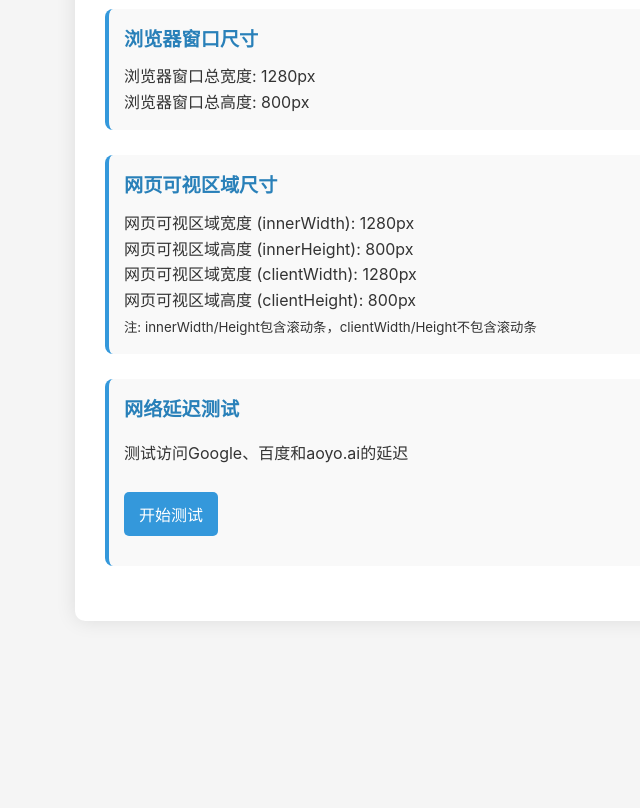
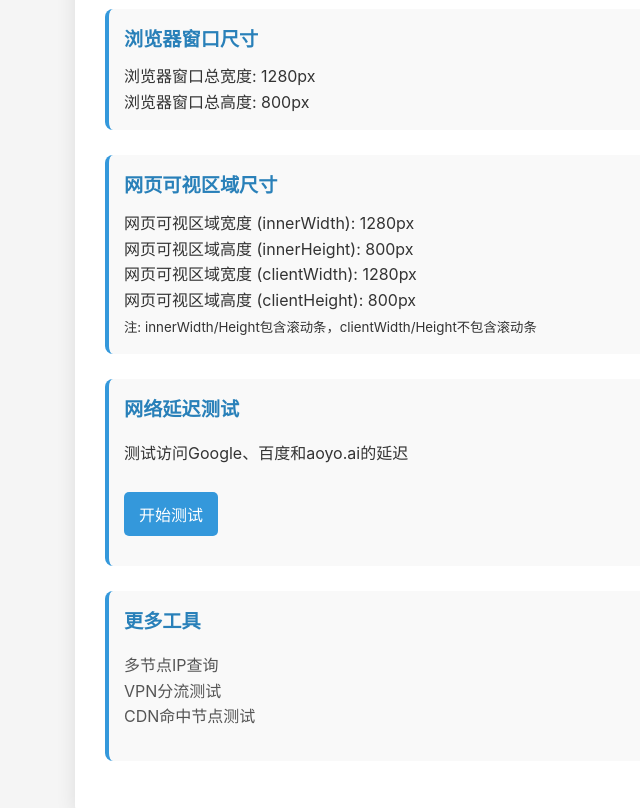
Before and after one commit to aooyoo/whatsmyua.site, a plain HTML site: page index.html in a window 1280 px wide. Shown: the part 648-1456 px from the top of the page, without its empty margins (135-775 px from the left). Before the commit the page ends 1289 px from the top, so only its background shows below. Drawn offline with Linux system fonts and the light colour scheme; no server answers.

Commit message:
Update index.html
add more tools link

```diff
--- a/index.html
+++ b/index.html
@@ -1,5 +1,6 @@
 <!DOCTYPE html>
 <html lang="zh-CN">
+
 <head>
     <meta charset="UTF-8">
     <meta name="viewport" content="width=device-width, initial-scale=1.0">
@@ -148,6 +149,17 @@
             background-color: #2c3e50;
         }
 
+        .info-value a {
+            color: #555;
+            text-decoration: none;
+            transition: color 0.3s;
+        }
+
+        .info-value a:hover {
+            color: #333;
+            text-decoration: underline;
+        }
+
         @media (max-width: 600px) {
             .container {
                 padding: 15px;
@@ -163,6 +175,7 @@
         }
     </style>
 </head>
+
 <body>
     <div class="language-switcher">
         <button id="zh-btn" class="language-btn active">中文</button>
@@ -205,6 +218,20 @@
                 <div id="speed-test-results" class="speed-test-results"></div>
             </div>
         </div>
+
+        <div class="info-section">
+            <div class="info-title" id="tools-title">更多工具</div>
+            <div class="info-value">
+                <p>
+                    <a href="https://ip111.cn/" target="_blank" rel="noopener noreferrer"
+                        id="link-multinode">多节点IP查询</a><br>
+                    <a href="https://ip.skk.moe/split-tunnel" target="_blank" rel="noopener noreferrer"
+                        id="link-vpn">VPN分流测试</a><br>
+                    <a href="https://ip.skk.moe/cdn-node-lookup" target="_blank" rel="noopener noreferrer"
+                        id="link-cdn">CDN命中节点测试</a>
+                </p>
+            </div>
+        </div>
     </div>
 
     <script>
@@ -245,7 +272,11 @@
                 'isp': 'ISP',
                 'coordinates': '经纬度',
                 'unknown': '未知',
-                'connection-failed': '连接失败'
+                'connection-failed': '连接失败',
+                'tools-title': '更多工具',
+                'link-multinode': '多节点IP查询',
+                'link-vpn': 'VPN分流测试',
+                'link-cdn': 'CDN命中节点测试'
             },
             'en': {
                 'page-title': 'Your Client Information',
@@ -282,7 +313,11 @@
                 'isp': 'ISP',
                 'coordinates': 'Coordinates',
                 'unknown': 'Unknown',
-                'connection-failed': 'Connection Failed'
+                'connection-failed': 'Connection Failed',
+                'tools-title': 'More Tools',
+                'link-multinode': 'Multi-node IP Query',
+                'link-vpn': 'VPN Split Tunnel Test',
+                'link-cdn': 'CDN Node Lookup Test'
             }
         };
 
@@ -294,7 +329,7 @@
             const zhBtn = document.getElementById('zh-btn');
             const enBtn = document.getElementById('en-btn');
 
-            zhBtn.addEventListener('click', function() {
+            zhBtn.addEventListener('click', function () {
                 if (currentLang !== 'zh') {
                     currentLang = 'zh';
                     updateLanguage();
@@ -303,7 +338,7 @@
                 }
             });
 
-            enBtn.addEventListener('click', function() {
+            enBtn.addEventListener('click', function () {
                 if (currentLang !== 'en') {
                     currentLang = 'en';
                     updateLanguage();
@@ -325,6 +360,10 @@
             document.getElementById('speed-title').textContent = translations[currentLang]['speed-title'];
             document.getElementById('speed-description').textContent = translations[currentLang]['speed-description'];
             document.getElementById('speed-test-btn').textContent = translations[currentLang]['start-test'];
+            document.getElementById('tools-title').textContent = translations[currentLang]['tools-title'];
+            document.getElementById('link-multinode').textContent = translations[currentLang]['link-multinode'];
+            document.getElementById('link-vpn').textContent = translations[currentLang]['link-vpn'];
+            document.getElementById('link-cdn').textContent = translations[currentLang]['link-cdn'];
 
             // 更新动态内容
             updateScreenResolution();
@@ -475,7 +514,7 @@
             const speedTestBtn = document.getElementById('speed-test-btn');
             const resultsDiv = document.getElementById('speed-test-results');
 
-            speedTestBtn.addEventListener('click', function() {
+            speedTestBtn.addEventListener('click', function () {
                 // 清空之前的结果
                 resultsDiv.innerHTML = '';
                 speedTestBtn.disabled = true;
@@ -549,14 +588,14 @@
                 callback({ name: site.name, time: 3000, error: true });
             }, 3000);
 
-            img.onload = function() {
+            img.onload = function () {
                 clearTimeout(timeout);
                 const endTime = performance.now();
                 const loadTime = Math.round(endTime - startTime);
                 callback({ name: site.name, time: loadTime, error: false });
             };
 
-            img.onerror = function() {
+            img.onerror = function () {
                 clearTimeout(timeout);
                 callback({ name: site.name, time: 0, error: true });
             };
@@ -565,7 +604,7 @@
         }
 
         // 页面加载完成后执行所有函数
-        window.onload = function() {
+        window.onload = function () {
             setupLanguageSwitcher();
             showUserAgent();
             showScreenResolution();
@@ -582,10 +621,11 @@
     <script async src="https://www.googletagmanager.com/gtag/js?id=G-JYS6HK6ELP"></script>
     <script>
         window.dataLayer = window.dataLayer || [];
- function gtag(){dataLayer.push(arguments);}
+        function gtag() { dataLayer.push(arguments); }
         gtag('js', new Date());
 
         gtag('config', 'G-JYS6HK6ELP');
     </script>
 </body>
+
 </html>
```
Lines whose indentation alone changed are shown as unchanged.
